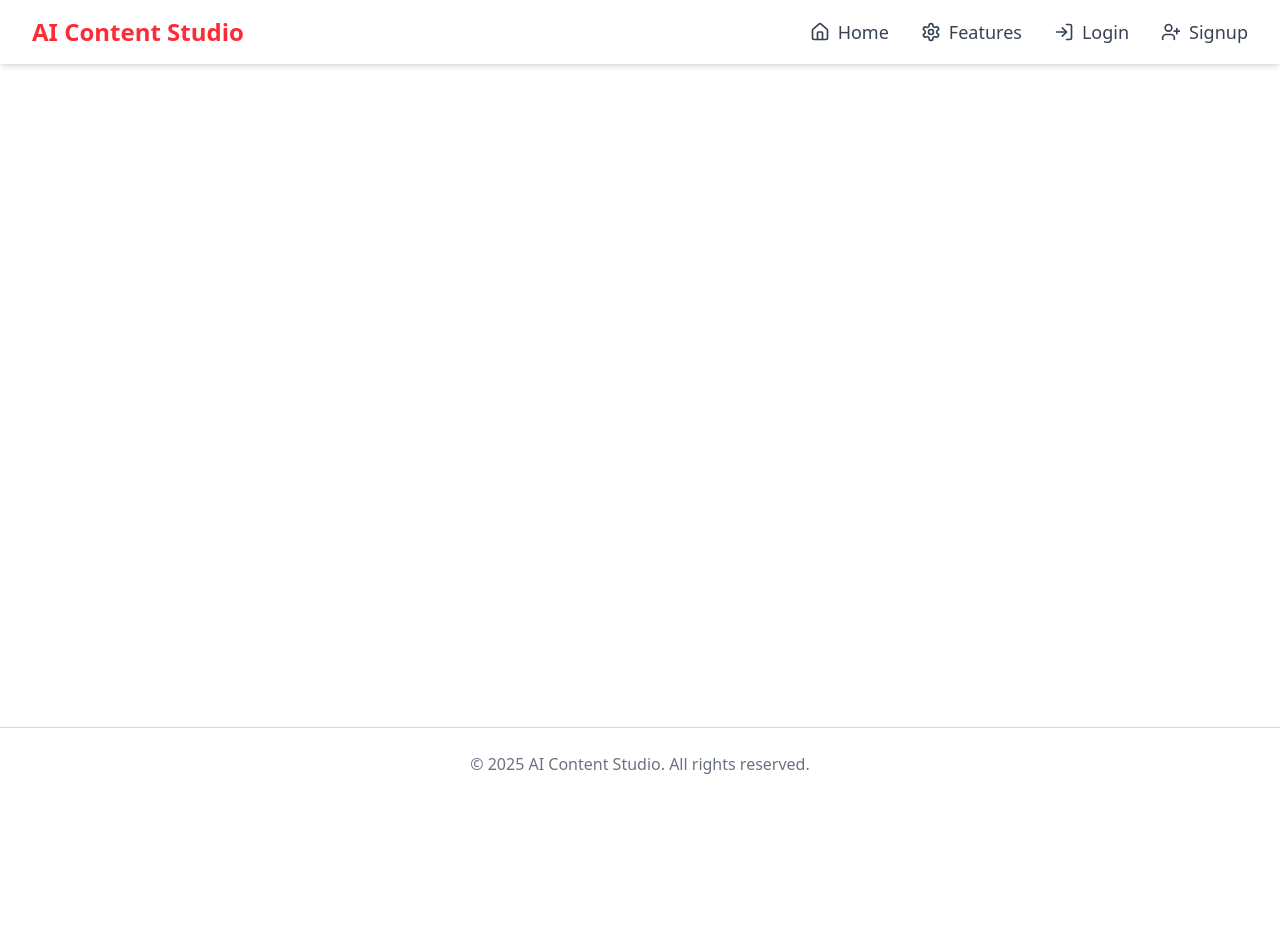
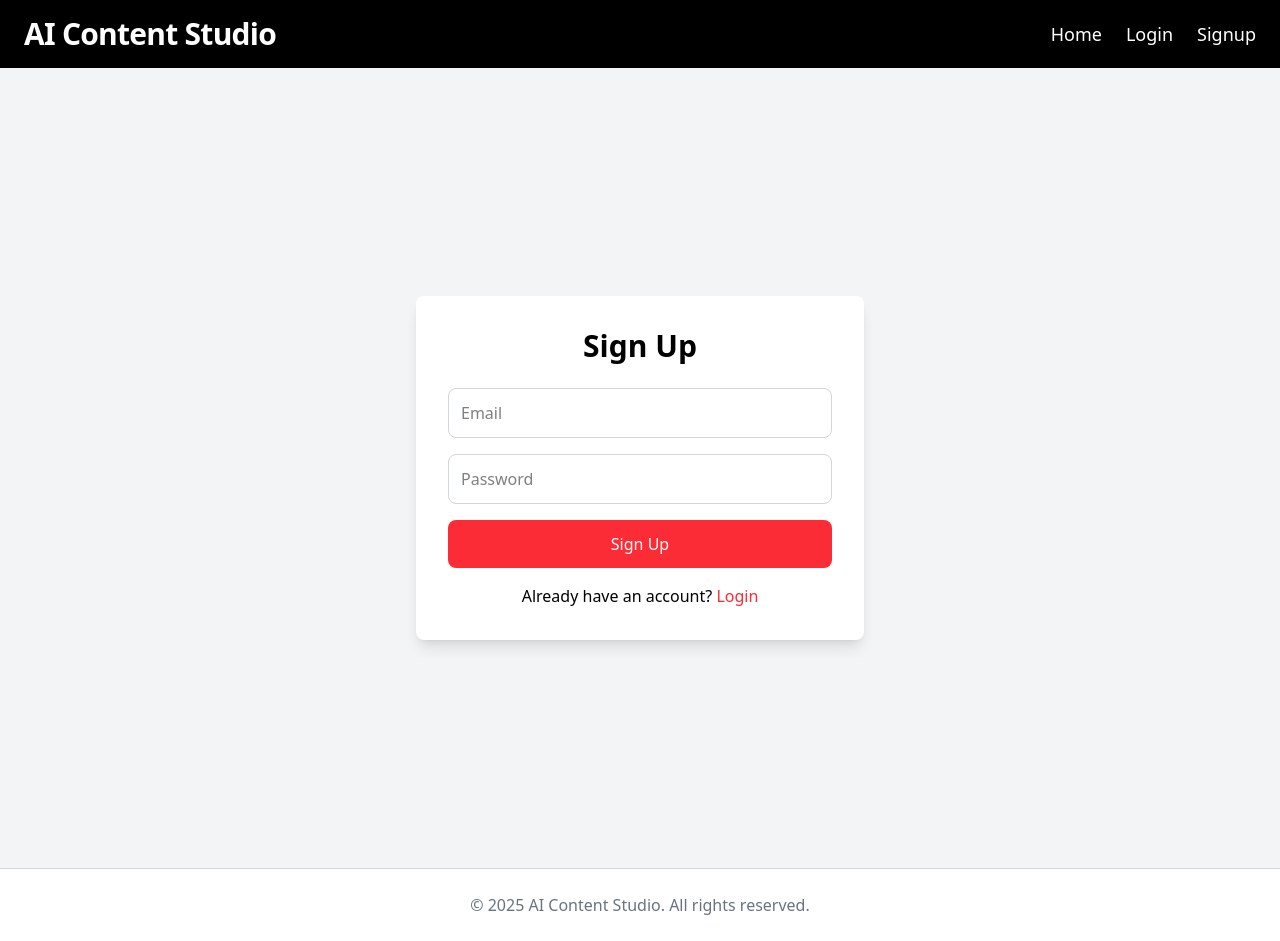
Before and after one commit to OmkarLande/ai-powered-content-studio, a React (Vite) app in the folder frontend/: page /signup in a window 1280 px wide. Before the commit the page ends 800 px from the top, so only its background shows below. Built offline with nearby package versions, Linux system fonts and the light colour scheme.

Commit message:
login signup

```diff
--- a/frontend/src/App.jsx
+++ b/frontend/src/App.jsx
@@ -1,28 +1,58 @@
+// src/App.jsx
 import React from "react";
 import { BrowserRouter as Router, Routes, Route } from "react-router-dom";
 import Home from "./pages/Home";
 import Navbar from "./components/Navbar";
-import GenScript from './pages/GenScript';
+import GenScript from "./pages/GenScript";
 import Features from "./pages/Features";
 import Voiceover from "./pages/Voiceover";
+import Login from "./pages/Login";
+import Signup from "./pages/Singup";
+import { AuthProvider } from "./context/AuthContext";
+import ProtectedRoute from "./components/ProtectedRoute";
 
 const App = () => {
   return (
     <Router>
+      <AuthProvider>
         <div className="flex flex-col min-h-screen bg-white text-black">
           <Navbar />
           <div className="flex-1">
             <Routes>
               <Route path="/" element={<Home />} />
-            <Route path="/features/gen-script" element={<GenScript />} />
-            <Route path="/features/voice-over" element={<Voiceover />} />
-            <Route path="/features" element={<Features />} />
+              <Route path="/login" element={<Login />} />
+              <Route path="/signup" element={<Signup />} />
+              <Route
+                path="/features"
+                element={
+                  <ProtectedRoute>
+                    <Features />
+                  </ProtectedRoute>
+                }
+              />
+              <Route
+                path="/features/gen-script"
+                element={
+                  <ProtectedRoute>
+                    <GenScript />
+                  </ProtectedRoute>
+                }
+              />
+              <Route
+                path="/features/voice-over"
+                element={
+                  <ProtectedRoute>
+                    <Voiceover />
+                  </ProtectedRoute>
+                }
+              />
             </Routes>
           </div>
           <footer className="border-t border-gray-300 bg-white w-full py-6 text-center text-gray-500">
             © 2025 AI Content Studio. All rights reserved.
           </footer>
         </div>
+      </AuthProvider>
     </Router>
   );
 };
--- a/frontend/src/components/Navbar.jsx
+++ b/frontend/src/components/Navbar.jsx
@@ -1,69 +1,64 @@
-import React from "react";
 import { Link } from "react-router-dom";
-import { Home, Settings, LogIn, UserPlus } from "lucide-react";
+import { useAuth } from "../context/AuthContext";
 
 const Navbar = () => {
+  const { isAuthenticated, logout } = useAuth();
+
   return (
-    <nav className="bg-white shadow-md w-full">
-      <div className="max-w-7xl mx-auto px-4 sm:px-6 lg:px-8">
-        <div className="flex justify-between items-center h-16">
-          {/* Logo/Brand */}
+    <nav className="bg-black text-white shadow-md">
+      <div className="container mx-auto px-6 py-4 flex justify-between items-center">
+        {/* Logo */}
+        <Link
+          to="/"
+          className="text-3xl font-extrabold tracking-tight text-white hover:text-red-500 transition-all"
+        >
+          AI Content Studio
+        </Link>
+
+        {/* Navigation Links */}
+        <div className="space-x-6 flex items-center">
           <Link
             to="/"
-            className="text-2xl font-bold text-red-500 hover:text-red-600 transition-all"
+            className="text-lg font-medium hover:text-red-500 transition-all"
           >
-            AI Content Studio
+            Home
           </Link>
 
-          {/* Menu Items */}
-          <div className="hidden md:flex space-x-8">
-            <NavLink to="/" Icon={Home} label="Home" />
-            <NavLink to="/features" Icon={Settings} label="Features" />
-            <NavLink to="/login" Icon={LogIn} label="Login" />
-            <NavLink to="/signup" Icon={UserPlus} label="Signup" />
-          </div>
-
-          {/* Mobile Menu (Optional) */}
-          <div className="md:hidden">
-            <MobileMenu />
-          </div>
+          {isAuthenticated ? (
+            <>
+              <Link
+                to="/features"
+                className="text-lg font-medium hover:text-red-500 transition-all"
+              >
+                Features
+              </Link>
+              <button
+                onClick={logout}
+                className="bg-red-600 text-white px-5 py-2 rounded-lg hover:bg-red-700 transition-all"
+              >
+                Logout
+              </button>
+            </>
+          ) : (
+            <>
+              <Link
+                to="/login"
+                className="text-lg font-medium hover:text-red-500 transition-all"
+              >
+                Login
+              </Link>
+              <Link
+                to="/signup"
+                className="text-lg font-medium hover:text-red-500 transition-all"
+              >
+                Signup
+              </Link>
+            </>
+          )}
         </div>
       </div>
     </nav>
   );
 };
 
-// Reusable NavLink Component
-const NavLink = ({ to, Icon, label }) => (
-  <Link
-    to={to}
-    className="flex items-center space-x-2 text-lg text-gray-700 hover:text-red-500 transition-all"
-  >
-    <Icon className="w-5 h-5" />
-    <span>{label}</span>
-  </Link>
-);
-
-// Mobile Menu (Optional)
-const MobileMenu = () => (
-  <div className="relative">
-    <button className="text-gray-700 hover:text-red-500">☰</button>
-    <div className="absolute right-0 mt-2 w-48 bg-white border rounded-lg shadow-lg">
-      <LinkItem to="/" label="Home" />
-      <LinkItem to="/features" label="Features" />
-      <LinkItem to="/login" label="Login" />
-      <LinkItem to="/signup" label="Signup" />
-    </div>
-  </div>
-);
-
-const LinkItem = ({ to, label }) => (
-  <Link
-    to={to}
-    className="block px-4 py-2 text-gray-700 hover:bg-gray-200 transition-all"
-  >
-    {label}
-  </Link>
-);
-
 export default Navbar;
--- /dev/null
+++ b/frontend/src/components/ProtectedRoute.jsx
@@ -0,0 +1,13 @@
+import { Navigate } from "react-router-dom";
+import { useAuth } from "../context/AuthContext";
+
+const ProtectedRoute = ({ children }) => {
+  const { isAuthenticated } = useAuth();
+
+  if (!isAuthenticated) {
+    return <Navigate to="/login" />;
+  }
+  return children;
+};
+
+export default ProtectedRoute;
--- /dev/null
+++ b/frontend/src/context/AuthContext.jsx
@@ -0,0 +1,36 @@
+import { createContext, useContext, useState, useEffect } from "react";
+import { useNavigate } from "react-router-dom";
+
+const AuthContext = createContext();
+
+export const AuthProvider = ({ children }) => {
+  const [isAuthenticated, setIsAuthenticated] = useState(
+    localStorage.getItem("token") ? true : false
+  );
+  const navigate = useNavigate();
+
+  const login = (token) => {
+    localStorage.setItem("token", token);
+    setIsAuthenticated(true);
+    navigate("/features");
+  };
+
+  const logout = () => {
+    localStorage.removeItem("token");
+    setIsAuthenticated(false);
+    navigate("/login");
+  };
+
+  useEffect(() => {
+    const token = localStorage.getItem("token");
+    if (token) setIsAuthenticated(true);
+  }, []);
+
+  return (
+    <AuthContext.Provider value={{ isAuthenticated, login, logout }}>
+      {children}
+    </AuthContext.Provider>
+  );
+};
+
+export const useAuth = () => useContext(AuthContext);
--- /dev/null
+++ b/frontend/src/pages/Login.jsx
@@ -0,0 +1,58 @@
+import { useState } from "react";
+import { useAuth } from "../context/AuthContext";
+
+const Login = () => {
+  const { login } = useAuth();
+  const [credentials, setCredentials] = useState({ email: "", password: "" });
+
+  const handleSubmit = (e) => {
+    e.preventDefault();
+    // Dummy token generation (Replace with API)
+    const dummyToken = "12345";
+    login(dummyToken);
+  };
+
+  return (
+    <div className="flex min-h-screen items-center justify-center bg-gray-100">
+      <div className="w-full max-w-md bg-white shadow-lg rounded-lg p-8">
+        <h2 className="text-3xl font-bold text-center mb-6">Login</h2>
+        <form onSubmit={handleSubmit} className="space-y-4">
+          <input
+            type="email"
+            placeholder="Email"
+            value={credentials.email}
+            onChange={(e) =>
+              setCredentials({ ...credentials, email: e.target.value })
+            }
+            required
+            className="w-full p-3 border border-gray-300 rounded-lg"
+          />
+          <input
+            type="password"
+            placeholder="Password"
+            value={credentials.password}
+            onChange={(e) =>
+              setCredentials({ ...credentials, password: e.target.value })
+            }
+            required
+            className="w-full p-3 border border-gray-300 rounded-lg"
+          />
+          <button
+            type="submit"
+            className="w-full bg-red-500 hover:bg-red-600 text-white py-3 rounded-lg"
+          >
+            Login
+          </button>
+        </form>
+        <p className="text-center mt-4">
+          Don't have an account?{" "}
+          <a href="/signup" className="text-red-500 hover:underline">
+            Sign Up
+          </a>
+        </p>
+      </div>
+    </div>
+  );
+};
+
+export default Login;
--- /dev/null
+++ b/frontend/src/pages/Singup.jsx
@@ -0,0 +1,58 @@
+import { useState } from "react";
+import { useAuth } from "../context/AuthContext";
+
+const Signup = () => {
+  const { login } = useAuth();
+  const [userData, setUserData] = useState({ email: "", password: "" });
+
+  const handleSubmit = (e) => {
+    e.preventDefault();
+    // Dummy token for signup success (Replace with API)
+    const dummyToken = "12345";
+    login(dummyToken);
+  };
+
+  return (
+    <div className="flex min-h-screen items-center justify-center bg-gray-100">
+      <div className="w-full max-w-md bg-white shadow-lg rounded-lg p-8">
+        <h2 className="text-3xl font-bold text-center mb-6">Sign Up</h2>
+        <form onSubmit={handleSubmit} className="space-y-4">
+          <input
+            type="email"
+            placeholder="Email"
+            value={userData.email}
+            onChange={(e) =>
+              setUserData({ ...userData, email: e.target.value })
+            }
+            required
+            className="w-full p-3 border border-gray-300 rounded-lg"
+          />
+          <input
+            type="password"
+            placeholder="Password"
+            value={userData.password}
+            onChange={(e) =>
+              setUserData({ ...userData, password: e.target.value })
+            }
+            required
+            className="w-full p-3 border border-gray-300 rounded-lg"
+          />
+          <button
+            type="submit"
+            className="w-full bg-red-500 hover:bg-red-600 text-white py-3 rounded-lg"
+          >
+            Sign Up
+          </button>
+        </form>
+        <p className="text-center mt-4">
+          Already have an account?{" "}
+          <a href="/login" className="text-red-500 hover:underline">
+            Login
+          </a>
+        </p>
+      </div>
+    </div>
+  );
+};
+
+export default Signup;
```
Lines whose indentation alone changed are shown as unchanged.
